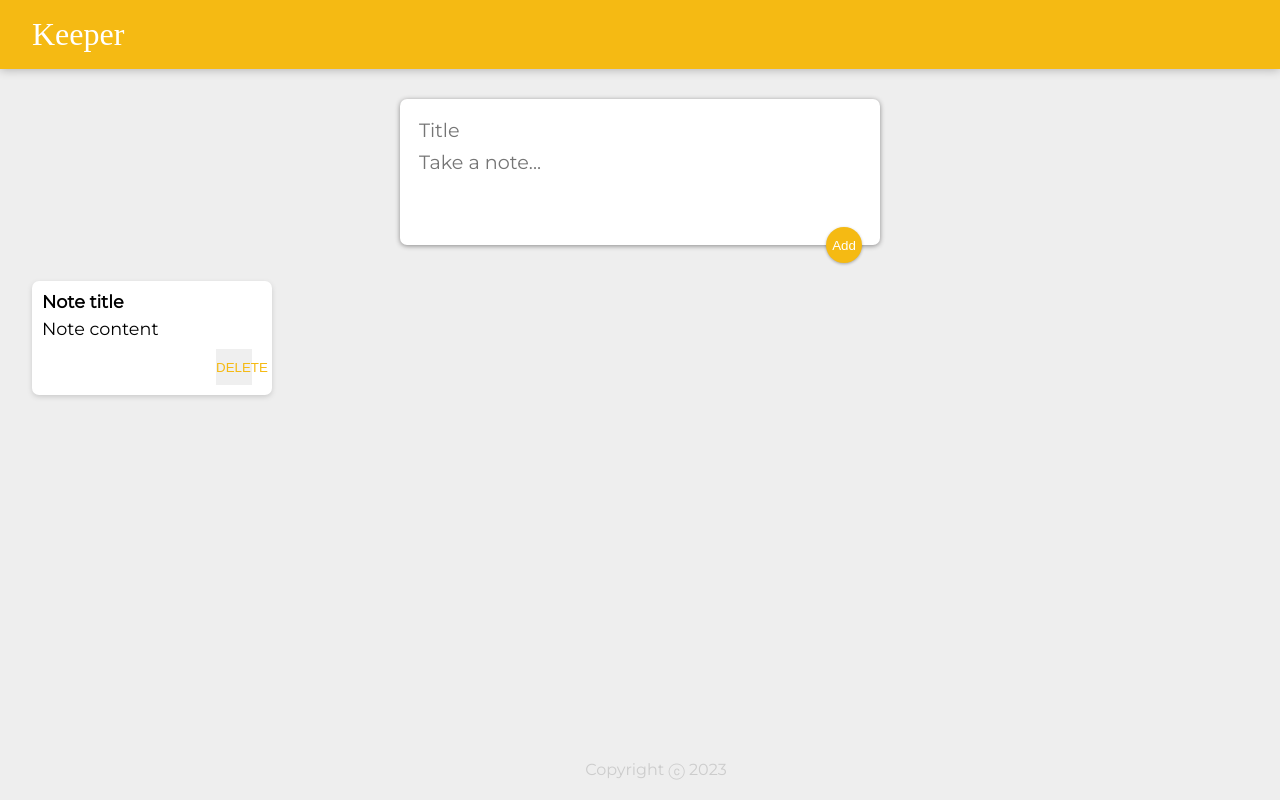
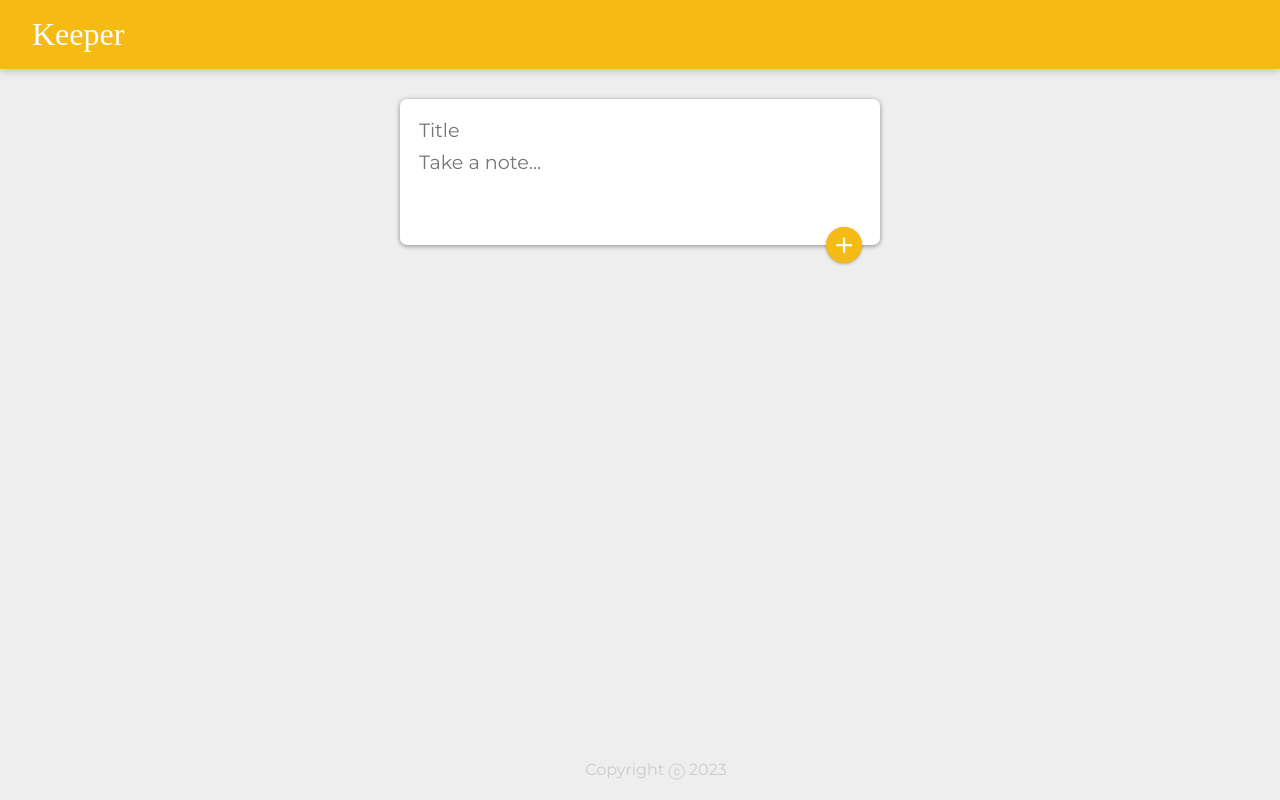
Before and after one commit to Sadmin23/ScratchPad, a React (Create React App) app: page / in a window 1280 px wide. Built offline with nearby package versions, Linux system fonts and the light colour scheme; a web font is replaced by a local one.

Commit message:
notes rendered

```diff
--- a/public/styles.css
+++ b/public/styles.css
@@ -99,4 +99,5 @@ form button {
   box-shadow: 0 1px 3px rgba(0, 0, 0, 0.3);
   cursor: pointer;
   outline: none;
+  font-size: xx-large;
 }
--- a/src/components/App.jsx
+++ b/src/components/App.jsx
@@ -22,7 +22,9 @@ function App() {
       <CreateArea
         onAdd={addItems}
       />
-      <Note key={1} title="Note title" content="Note content" />
+      {Notes.map(note => (
+        <Note title={note.title} content={note.content} />
+      ))}
       <Footer />
     </div>
   );
--- a/src/components/CreateArea.jsx
+++ b/src/components/CreateArea.jsx
@@ -21,6 +21,10 @@ function CreateArea(props) {
   function SubmitNote(event){
     props.onAdd(InputText);
     event.preventDefault();
+    SetInputText({
+      title: "",
+      content: ""
+    });
   }
 
   return (
@@ -29,7 +33,7 @@ function CreateArea(props) {
         <input onChange={handleData} name="title" value={InputText.title} placeholder="Title"/>
         <textarea onChange={handleData} name="content" value={InputText.content} placeholder="Take a note..." rows="3" />
         <button onClick={SubmitNote}>
-          Add
+          +
         </button>
       </form>
     </div>
```
